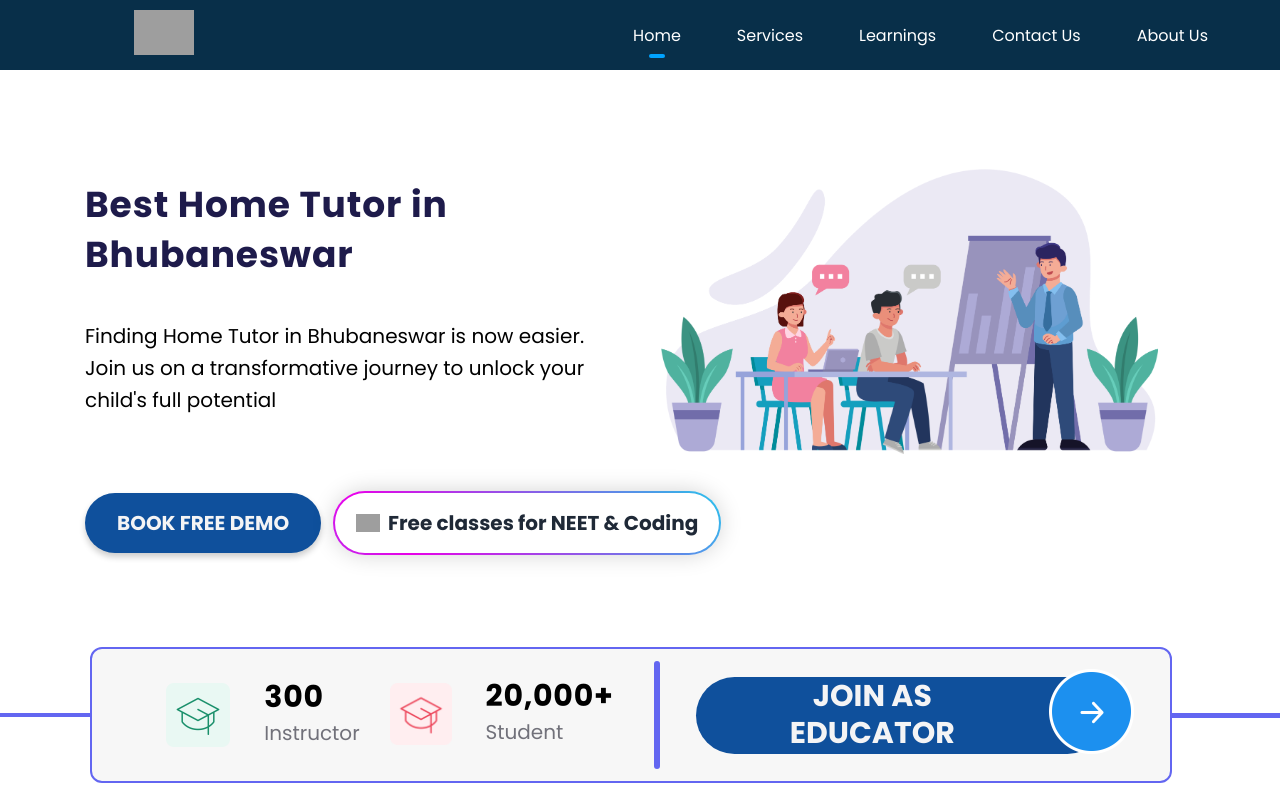
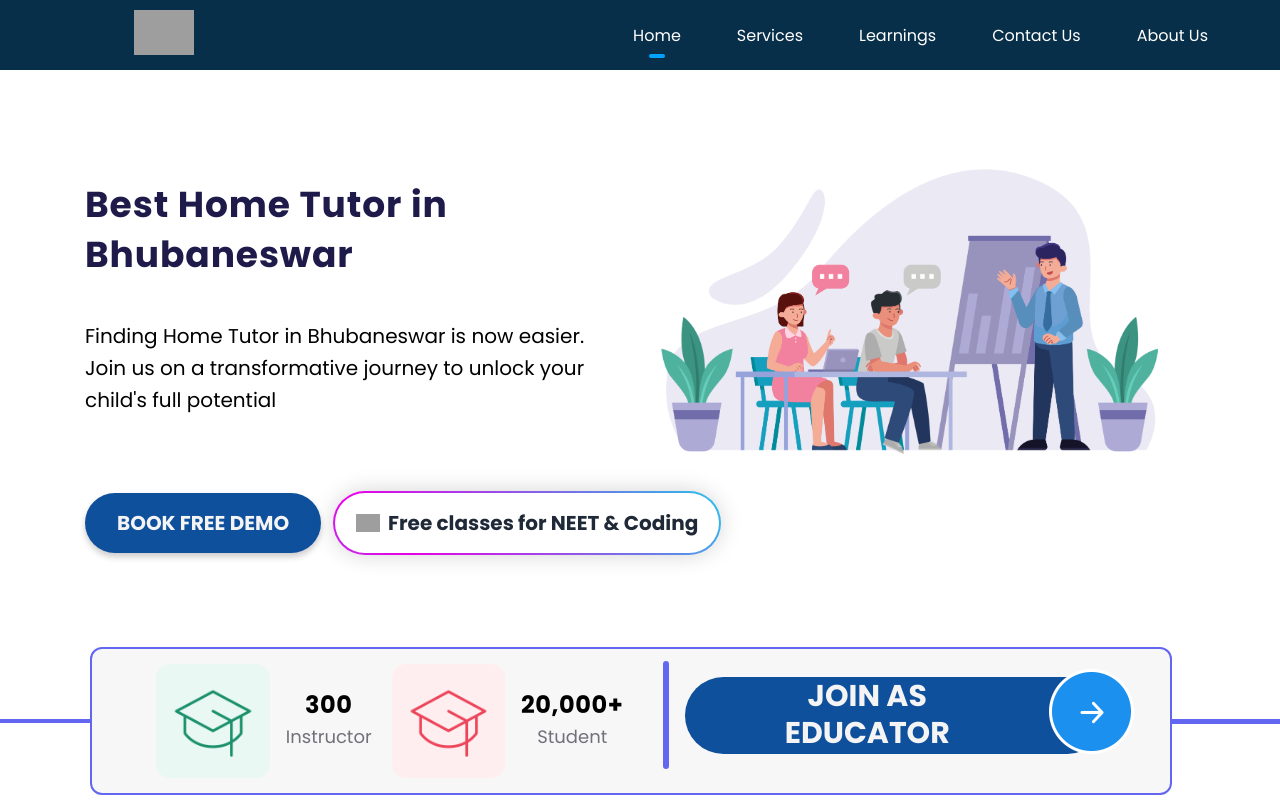
Before and after one commit to hustler-cell/study-coach, a Next.js app: page / in a window 1280 px wide. Shown: the top 800 px of the page. Built offline with nearby package versions, Linux system fonts and the light colour scheme; grey boxes are pictures that could not be loaded.

Commit message:
updated style

```diff
--- a/app/components/button.tsx
+++ b/app/components/button.tsx
@@ -2,7 +2,7 @@ import * as React from 'react';
 import { ButtonProps } from '../types';
 
 export const Button: React.FC<ButtonProps> = ({ text, variant, icon, onClick }) => {
-  const baseStyles = "px-8 py-4 rounded-[100px] min-h-[56px] font-semibold text-xl relative";
+  const baseStyles = "px-8 py-4 rounded-[100px] min-h-[56px] font-semibold lg:text-xl md:text-xl relative";
   const variantStyles = {
     primary: "bg-sky-800 text-zinc-100 w-[238px]",
     secondary: "bg-white text-gray-800 shadow-sm min-w-[240px] flex gap-2 items-center justify-center"
@@ -41,7 +41,7 @@ export const Button: React.FC<ButtonProps> = ({ text, variant, icon, onClick })
 
       <button
         onClick={onClick}
-        className={`${baseStyles} ${variantStyles[variant]} max-md:px-5 ${text!=="BOOK FREE DEMO"?' animated-border':''}  max-md:w-full  max-md:mt-[10px]`}
+        className={`${baseStyles} ${variantStyles[variant]} sm:text-[18px] max-md:px-5 ${text!=="BOOK FREE DEMO"?' animated-border':''}  max-md:w-full  max-md:mt-[10px]`}
         style={{
             whiteSpace:"nowrap",
           background: variant === 'primary' ? '#0F509C' : 'white',
--- a/app/home-page/joinAsEdu.tsx
+++ b/app/home-page/joinAsEdu.tsx
@@ -2,7 +2,8 @@ import * as React from "react";
 import Image from "next/image";
 import { images } from "../constants";
 
-const {capGreen,capRed,rightArrow}=images
+const { capGreen, capRed, rightArrow } = images;
+
 const statsData = [
   {
     iconSrc: capGreen,
@@ -20,43 +21,44 @@ const statsData = [
 
 export const Statistics: React.FC = () => {
   return (
-    <div className="flex  w-full mt-16 rounded-none max-md:mt-[-90px] max-md:z-[9] max-md:p-[20]">
+    <div className="flex w-full mt-16 rounded-none max-md:mt-[-90px] max-md:z-[9] max-md:p-[20]">
       <div className="flex shrink-0 self-stretch my-auto h-1 bg-indigo-500 w-[90px] max-md:hidden" />
-      <div className="flex-auto flex max-md:items-center max-md:justify-center  self-stretch px-16 py-3 rounded-xl border-2 border-indigo-500 border-solid bg-zinc-300 bg-opacity-20 max-md:px-5 max-md:max-w-full">
+      <div className="flex-auto flex max-md:items-center max-md:justify-center self-stretch px-16 py-3 rounded-xl border-2 border-indigo-500 border-solid bg-zinc-300 bg-opacity-20 max-md:px-5 max-md:max-w-full">
         <div className="flex gap-5 max-lg:flex-col justify-between w-full">
           <div className="flex flex-col w-6/12 max-md:ml-0 max-md:w-full max-lg:w-full">
-            <div className="flex gap-5 justify-between items-start self-stretch my-auto w-full max-md:mt-10 max-md:max-w-full">
+          <div className="flex gap-5 lg:justify-between md:justify-between sm:justify-evenly justify-around items-start self-stretch my-auto w-full max-md:mt-10 max-md:max-w-full">
   {statsData.map((stat, index) => (
-                <div className="flex gap-6 items-center" key={index}>
-                <div className={`flex gap-2.5 items-center self-stretch p-2.5 my-auto   rounded-lg`}>
+    <div className="flex gap-4 items-center max-md:flex-col max-md:gap-2" key={index}>
+      <div>
         <Image
           loading="lazy"
           src={stat.iconSrc}
           alt={`${stat.label} icon`}
-                    className="object-contain w-20 "
+          className="object-contain w-[80px] h-[80px] sm:w-[100px] sm:h-[100px] lg:w-[120px] lg:h-[120px]"
         />
       </div>
-                <div className="flex flex-col self-stretch my-auto whitespace-nowrap">
-                  <div className="text-3xl font-semibold tracking-wide leading-none text-black">
+      <div className="flex flex-col self-stretch my-auto text-center max-md:text-sm whitespace-nowrap">
+        <div className="text-2xl font-semibold tracking-wide leading-none text-black max-md:text-xl">
           {stat.count}
         </div>
-                  <div className="mt-2 text-xl leading-snug text-zinc-500">
+        <div className="mt-2 text-lg leading-snug text-zinc-500 max-md:text-sm">
           {stat.label}
         </div>
       </div>
     </div>
   ))}
 </div>
+
           </div>
-          <div className="flex flex-col ml-5  max-md:ml-0 max-md:w-full max-md:w-full">
-            <div className="flex max-md:flex-col max-lg:flex-col gap-9 w-full max-md:gap-3 text-3xl max-md:items-center max-lg:items-center font-semibold leading-tight text-zinc-100 max-md:mt-3 max-md:max-w-full ">
-              <div className="flex shrink-0 w-1.5 bg-indigo-500 rounded-3xl h-[108px] max-md:rotate-90 max-lg:rotate-90 max-md:h-[30px] max-lg:h-[30px] " />
-              <div className="flex gap-10 items-start pl-10 my-auto bg-[#0F509C] rounded-[50px] shadow-[0px_126px_35px_rgba(0,0,0,0)] max-md:max-w-full">
-      <button className="flex-auto my-auto  max-lg:text-[18px] ">JOIN AS EDUCATOR</button>
+          <div className="flex flex-col ml-5 max-md:ml-0 max-md:w-full max-md:w-full">
+            <div className="flex max-md:flex-col max-lg:flex-col gap-9 w-full max-md:gap-3 text-3xl max-md:items-center max-lg:items-center font-semibold leading-tight text-zinc-100 max-md:mt-3 max-md:max-w-full">
+              <div className="flex shrink-0 w-1.5 bg-indigo-500 rounded-3xl h-[108px] max-md:rotate-90 max-lg:rotate-90 max-md:h-[30px] max-lg:h-[30px]" />
+              <div className="flex ml-[-20px] gap-10 items-start pl-10 my-auto bg-[#0F509C] rounded-[50px] shadow-[0px_126px_35px_rgba(0,0,0,0)] max-md:max-w-full">
+                <button className="flex-auto my-auto max-lg:text-[18px]">JOIN AS EDUCATOR</button>
                 <Image
                   src={rightArrow}
                   alt="Educator illustration"
-        className="object-contain z-10 shrink-0 self-end -mt-2 -mr-7 aspect-square w-[85px]"
+                  className="object-contain z-10 shrink-0 self-end -mt-2 -mr-7 aspect-square w-[85px] "
                 />
               </div>
             </div>
```
Lines whose indentation alone changed are shown as unchanged.
